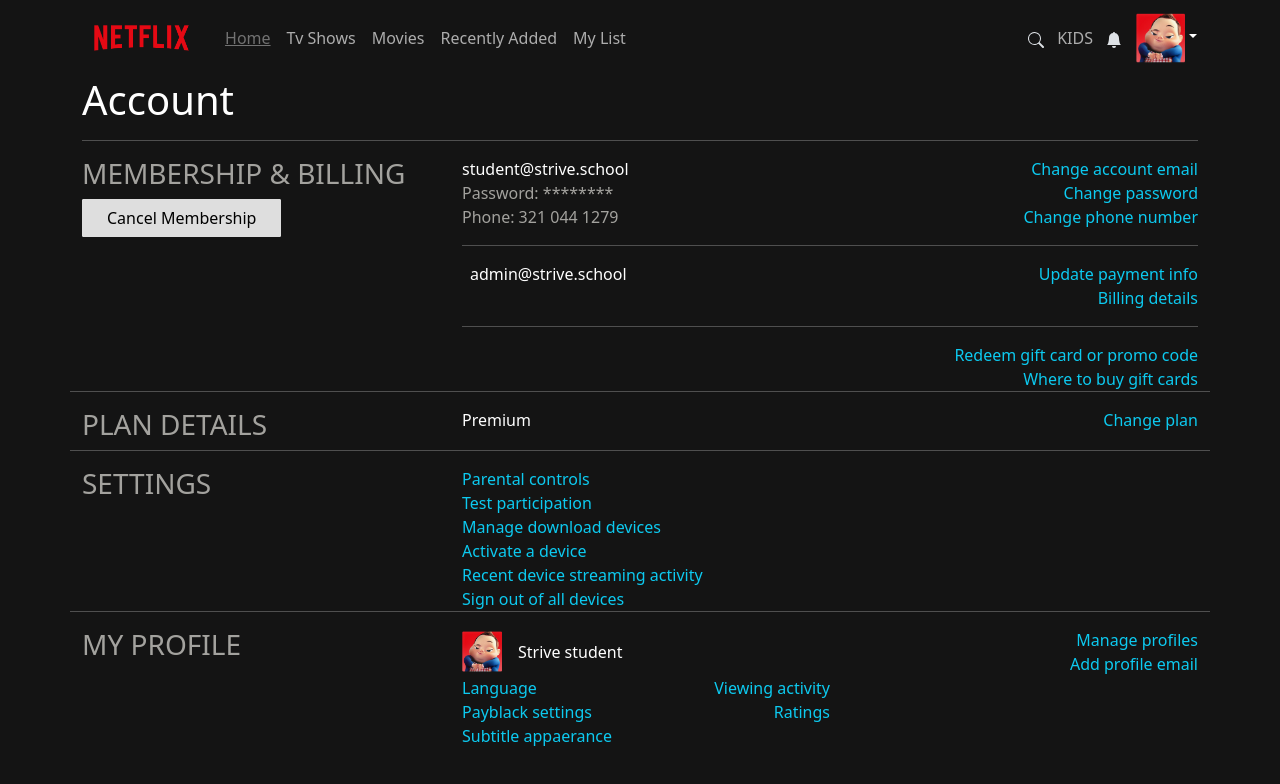
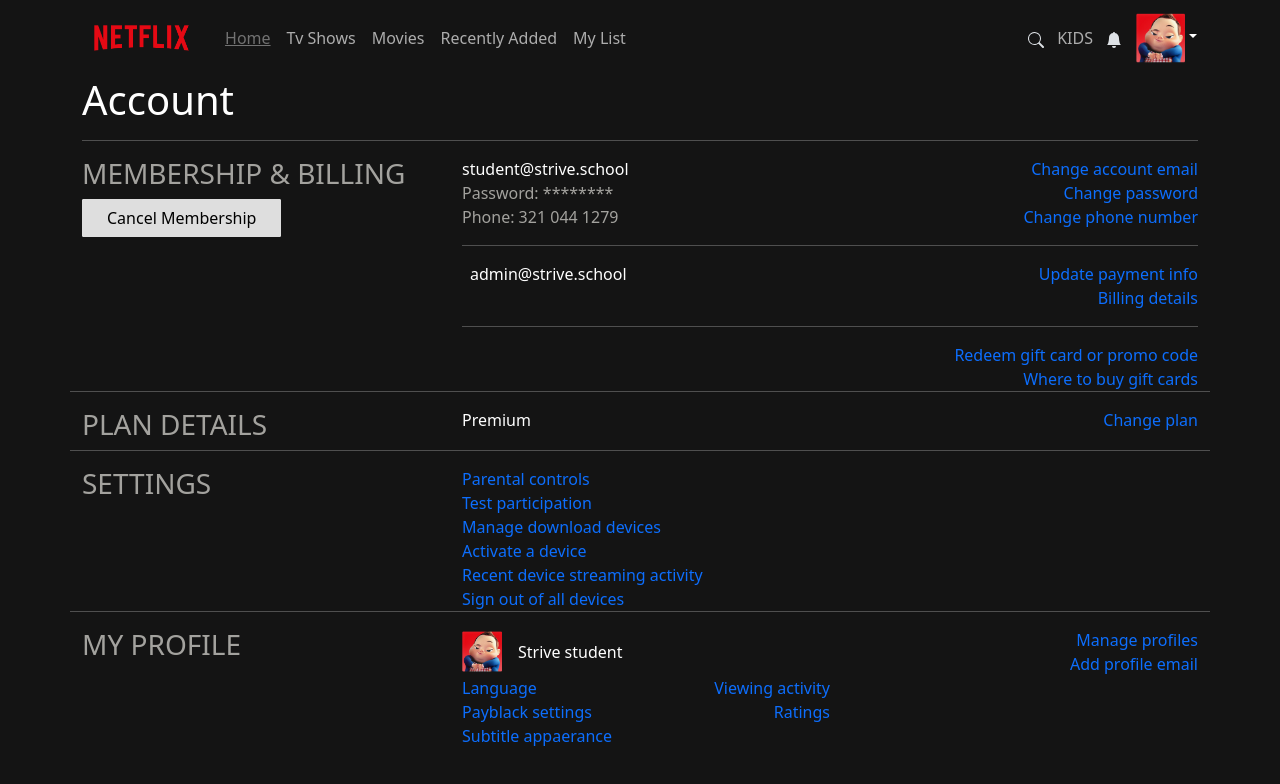
Before and after one commit to gianlumess/progetto_u3_s9_l5-netflix-react, a React (Create React App) app: page /settings in a window 1280 px wide. Shown: the top 784 px of the page. Built offline with nearby package versions, Linux system fonts and the light colour scheme.

Commit message:
fixed link color in settingsPage

```diff
--- a/src/components/SettingsSection.jsx
+++ b/src/components/SettingsSection.jsx
@@ -13,19 +13,19 @@
         <div className="d-flex justify-content-between">
           <span>student@strive.school</span>
           <a className="link-underline link-underline-opacity-0" href="#">
-            <span className="text-info">Change account email</span>
+            <span className="text-success">Change account email</span>
           </a>
         </div>
         <div className="d-flex justify-content-between">
           <span className="text-secondary">Password: ********</span>
           <a className="link-underline link-underline-opacity-0" href="#">
-            <span className="text-info">Change password</span>
+            <span className="text-success">Change password</span>
           </a>
         </div>
         <div className="d-flex justify-content-between">
           <span className="text-secondary">Phone: 321 044 1279</span>
           <a className="link-underline link-underline-opacity-0" href="#">
-            <span className="text-info">Change phone number</span>
+            <span className="text-success">Change phone number</span>
           </a>
         </div>
         <hr />
@@ -39,12 +39,12 @@
             <i className="bi bi-paypal px-1"></i>admin@strive.school
           </span>
           <a className="link-underline link-underline-opacity-0" href="#">
-            <span className="text-info">Update payment info</span>
+            <span className="text-success">Update payment info</span>
           </a>
         </div>
         <div className="d-flex justify-content-end">
           <a className="link-underline link-underline-opacity-0" href="#">
-            <span className="text-info">Billing details</span>
+            <span className="text-success">Billing details</span>
           </a>
         </div>
         <hr />
@@ -55,12 +55,12 @@
       <div className="col">
         <div className="d-flex justify-content-end">
           <a className="link-underline link-underline-opacity-0" href="#">
-            <span className="text-info">Redeem gift card or promo code</span>
+            <span className="text-success">Redeem gift card or promo code</span>
           </a>
         </div>
         <div className="d-flex justify-content-end">
           <a className="link-underline link-underline-opacity-0" href="#">
-            <span className="text-info">Where to buy gift cards</span>
+            <span className="text-success">Where to buy gift cards</span>
           </a>
         </div>
       </div>
@@ -76,7 +76,7 @@
             Premium <i className="bi bi-badge-hd-fill"></i>
           </span>
           <a className="link-underline link-underline-opacity-0" href="#">
-            <span className="text-info">Change plan</span>
+            <span className="text-success">Change plan</span>
           </a>
         </div>
       </div>
@@ -89,32 +89,32 @@
       <div className="col">
         <div className="d-flex">
           <a className="link-underline link-underline-opacity-0" href="#">
-            <span className="text-info">Parental controls</span>
+            <span className="text-success">Parental controls</span>
           </a>
         </div>
         <div className="d-flex">
           <a className="link-underline link-underline-opacity-0" href="#">
-            <span className="text-info">Test participation</span>
+            <span className="text-success">Test participation</span>
           </a>
         </div>
         <div className="d-flex">
           <a className="link-underline link-underline-opacity-0" href="#">
-            <span className="text-info">Manage download devices</span>
+            <span className="text-success">Manage download devices</span>
           </a>
         </div>
         <div className="d-flex">
           <a className="link-underline link-underline-opacity-0" href="#">
-            <span className="text-info">Activate a device</span>
+            <span className="text-success">Activate a device</span>
           </a>
         </div>
         <div className="d-flex">
           <a className="link-underline link-underline-opacity-0" href="#">
-            <span className="text-info">Recent device streaming activity</span>
+            <span className="text-success">Recent device streaming activity</span>
           </a>
         </div>
         <div className="d-flex">
           <a className="link-underline link-underline-opacity-0" href="#">
-            <span className="text-info">Sign out of all devices</span>
+            <span className="text-success">Sign out of all devices</span>
           </a>
         </div>
       </div>
@@ -132,32 +132,32 @@
           </div>
           <div className="d-flex flex-column align-items-end">
             <a className="link-underline link-underline-opacity-0" href="#">
-              <span className="text-info">Manage profiles</span>
+              <span className="text-success">Manage profiles</span>
             </a>
             <a className="link-underline link-underline-opacity-0" href="#">
-              <span className="text-info">Add profile email</span>
+              <span className="text-success">Add profile email</span>
             </a>
           </div>
         </div>
         <div className="d-flex justify-content-between w-50">
           <a className="link-underline link-underline-opacity-0" href="#">
-            <span className="text-info">Language</span>
+            <span className="text-success">Language</span>
           </a>
           <a className="link-underline link-underline-opacity-0" href="#">
-            <span className="text-info">Viewing activity</span>
+            <span className="text-success">Viewing activity</span>
           </a>
         </div>
         <div className="d-flex justify-content-between w-50">
           <a className="link-underline link-underline-opacity-0" href="#">
-            <span className="text-info">Payblack settings</span>
+            <span className="text-success">Payblack settings</span>
           </a>
           <a className="link-underline link-underline-opacity-0" href="#">
-            <span className="text-info">Ratings</span>
+            <span className="text-success">Ratings</span>
           </a>
         </div>
         <div className="d-flex">
           <a className="link-underline link-underline-opacity-0" href="#">
-            <span className="text-info">Subtitle appaerance</span>
+            <span className="text-success">Subtitle appaerance</span>
           </a>
         </div>
       </div>
--- a/src/sass/partials/_settings-bootstrap-overrides.scss
+++ b/src/sass/partials/_settings-bootstrap-overrides.scss
@@ -10,8 +10,9 @@
 
 $primary: #141414;
 $secondary: #a3a29e;
-
+$info: #000000;
 $settingButton: #dedede;
+$success: #0d6efd;
 
 // 3. Include remainder of required Bootstrap stylesheets (including any separate color mode stylesheets)
 @import "../../../node_modules/bootstrap/scss/variables";
```
Also changed, not shown: src/assets/css/Settings.css, src/assets/dist/css/Settings.min.css, 2 other files (tests, documents, lock files or other folders).
